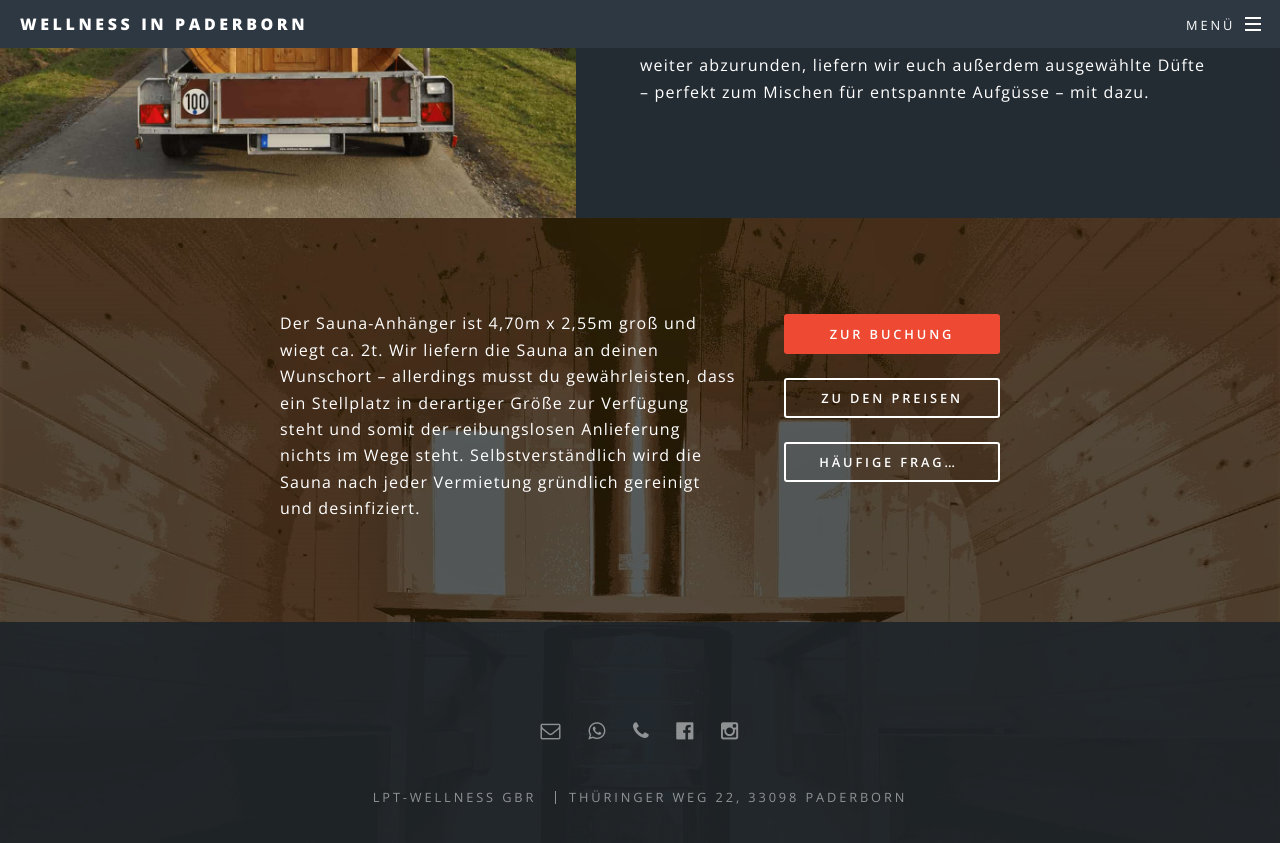
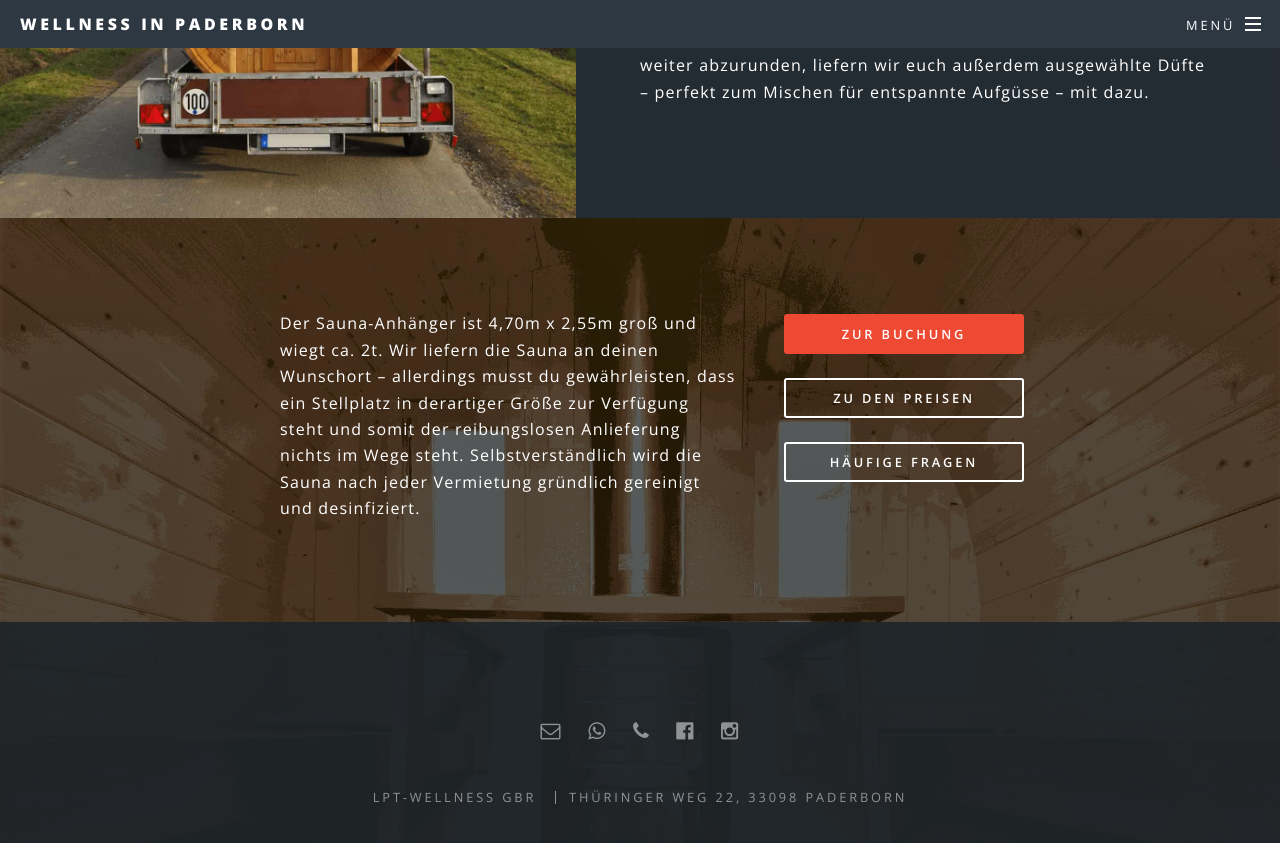
Before and after one commit to LPT-Wellness/lpt-wellness.github.io, a Jekyll site: the page built from index.html, in a window 1280 px wide and 900 px high, scrolled down 3134 px. Shown: the top 843 px of the window. Built offline with Jekyll 4.4.1, drawn with Linux system fonts in a browser that asks for light colours.

Commit message:
fix for button

```diff
--- a/css/main.scss
+++ b/css/main.scss
@@ -1853,3 +1853,9 @@ $baseurl: '{{ site.baseurl }}/images';
 	#form-success, #form-error {
 		display: none;
 	}
+
+	.bigger {
+		.button.fit {
+			width: 240px;
+		}
+	}
--- a/index.html
+++ b/index.html
@@ -175,7 +175,7 @@ layout: landing
                 Selbstverständlich wird die Sauna nach jeder Vermietung gründlich gereinigt und desinfiziert.
             </p>
         </header>
-        <ul class="actions vertical">
+        <ul class="actions vertical bigger">
             <li><a href="#book" class="button fit special">Zur Buchung</a></li>
             <li><a href="/sauna.html" class="button fit">Zu den Preisen</a></li>
             <li><a href="/faq.html" class="button fit">Häufige Fragen</a></li>
```
